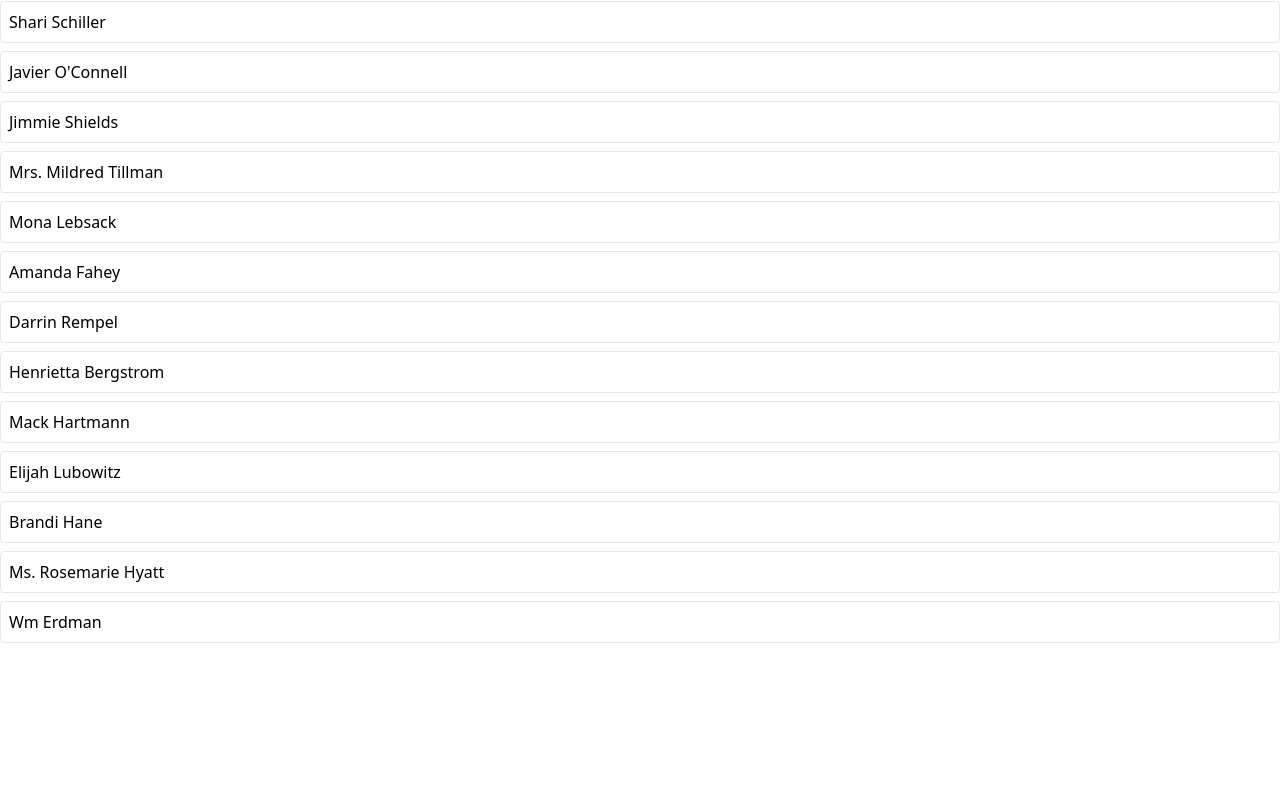
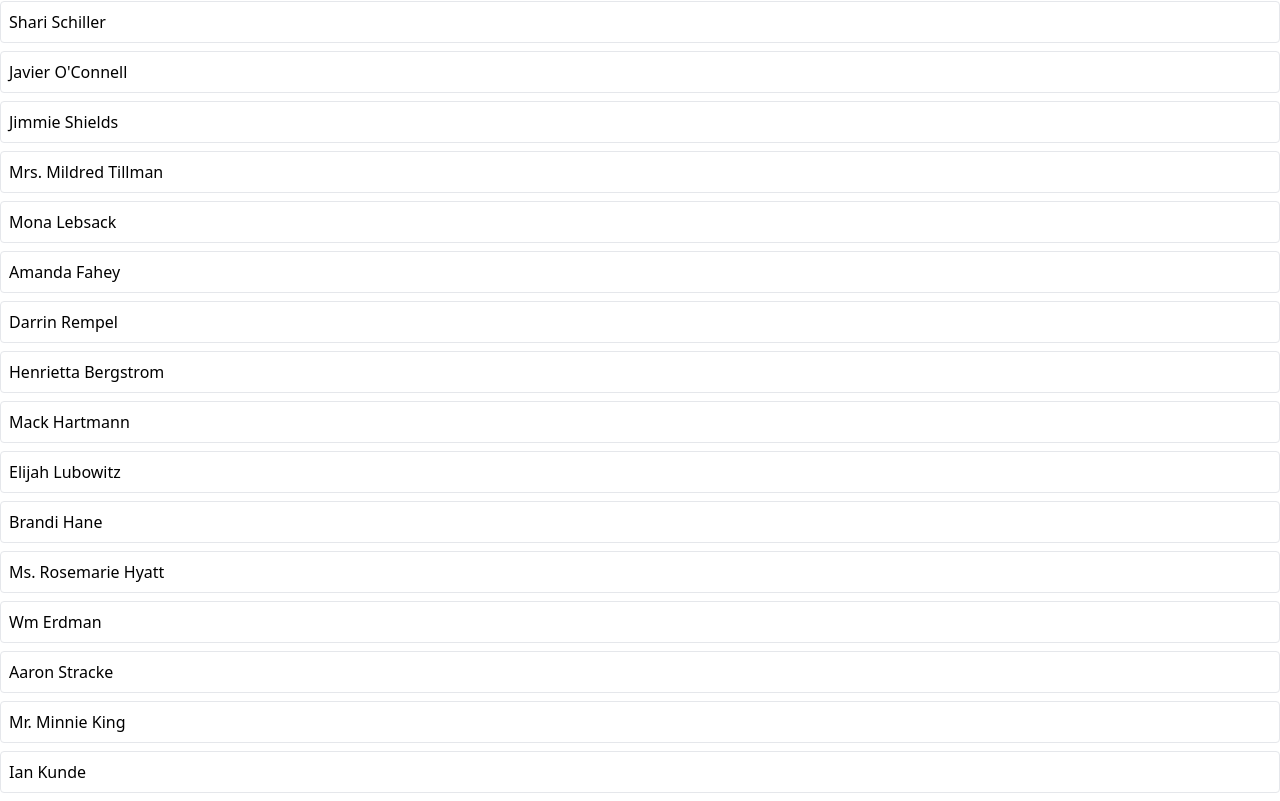
Before and after one commit to mother426/media-cms, a React (Create React App) app: page / in a window 1280 px wide. Shown: the part 367-1168 px from the top of the page. Before the commit the page ends 1018 px from the top, so only its background shows below. Built offline with nearby package versions, Linux system fonts and the light colour scheme; data requests are answered from the project's data file.

Commit message:
small component refactor

```diff
--- a/db.json
+++ b/db.json
@@ -75,6 +75,18 @@
     {
       "name": "Wm Erdman",
       "id": 19
+    },
+    {
+      "name": "Aaron Stracke",
+      "id": 20
+    },
+    {
+      "name": "Mr. Minnie King",
+      "id": 21
+    },
+    {
+      "name": "Ian Kunde",
+      "id": 22
     }
   ],
   "albums": [],
--- /dev/null
+++ b/src/components/UserItem.js
@@ -0,0 +1,11 @@
+function UserItem({ user }) {
+  return (
+    <div className="mb-2 border rounded">
+      <div className="flex p-2 justify-between items-center cursor-pointer">
+        {user.name}
+      </div>
+    </div>
+  );
+}
+
+export default UserItem;
--- a/src/components/UserList.js
+++ b/src/components/UserList.js
@@ -4,6 +4,7 @@ import { fetchUsers, createUser } from "../store";
 import Skeleton from "./Skeleton";
 import Button from "./Button";
 import { useThunk } from "../hooks/useThunk";
+import UserItem from "./UserItem";
 
 function UserList() {
   const [doFetchUsers, isLoadingUsers, loadingUsersError] =
@@ -31,13 +32,14 @@ function UserList() {
     content = <div>error...</div>;
   } else {
     content = data.map((user) => {
-        return (
-          <div ket={user.id} className="mb-2 border rounded">
-            <div className="flex p-2 justify-between items-center cursor-pointer">
-              {user.name}
-            </div>
-          </div>
-        );
+      return <UserItem key={user.id} user={user}/>
+        // return (
+        //   <div ket={user.id} className="mb-2 border rounded">
+        //     <div className="flex p-2 justify-between items-center cursor-pointer">
+        //       {user.name}
+        //     </div>
+        //   </div>
+        // );
       });
   }
 
```
